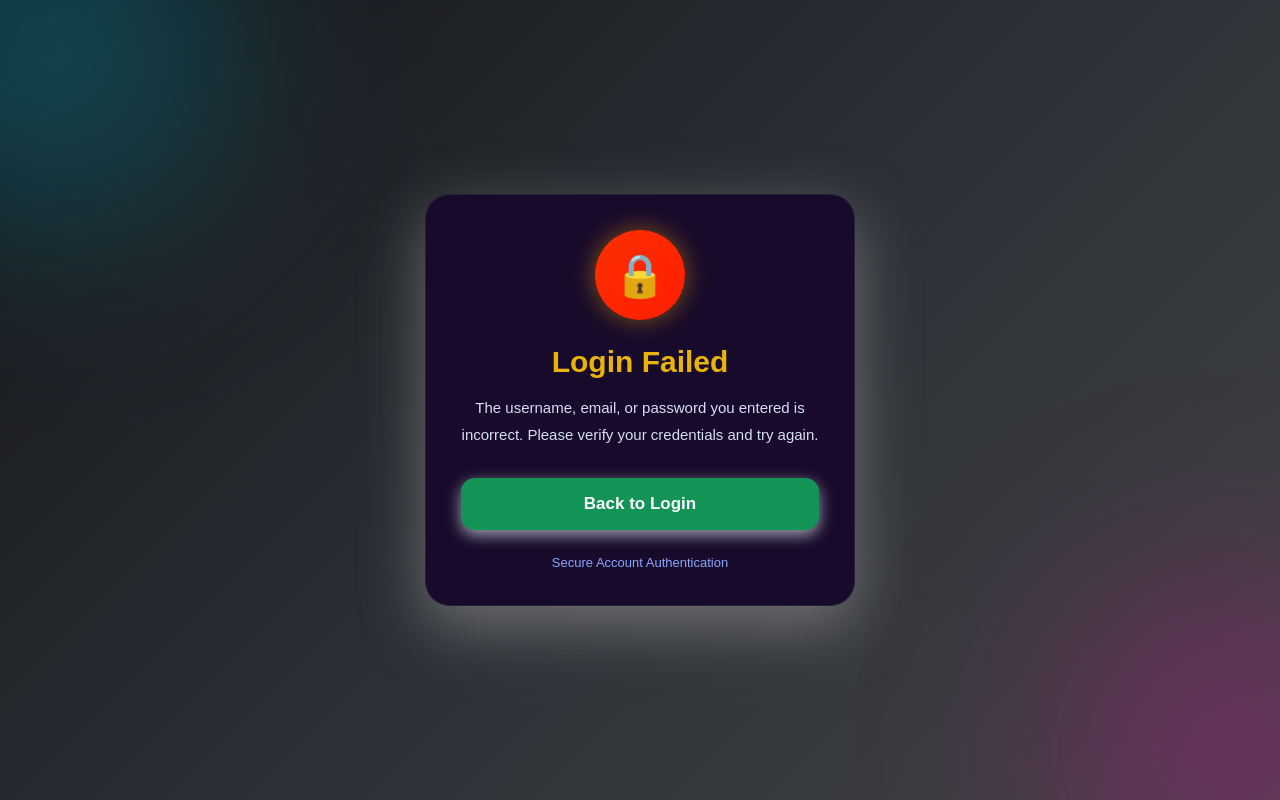
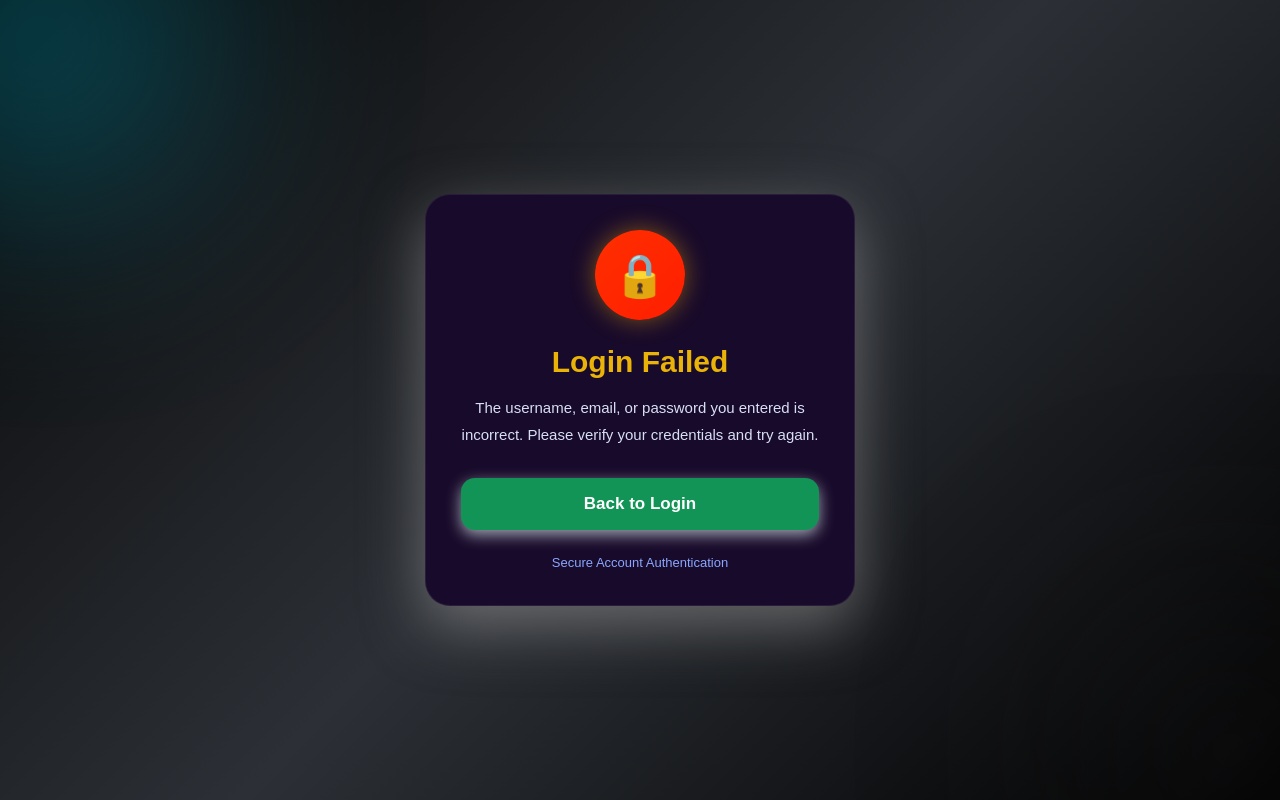
Before and after one commit to Pedrollaverrissie/Pjt3, a Flask app: template templates/invalid_login.html in a window 1280 px wide. Run offline with Flask 3, Linux system fonts and the light colour scheme; the template is opened without the code that fills it, so the values that code supplies are empty.

Commit message:
Update project with latest changes

```diff
--- a/templates/invalid_login.html
+++ b/templates/invalid_login.html
@@ -28,9 +28,9 @@ padding:20px;
 
 background:linear-gradient(
 135deg,
-#141518,
+#070707,
 #2c3036,
-#424345
+#000000
 );
 
 overflow:hidden;
@@ -75,7 +75,7 @@ body::after{
 width:300px;
 height:300px;
 
-background:#ff00b3;
+background:#252324;
 
 bottom:-100px;
 right:-100px;
```
